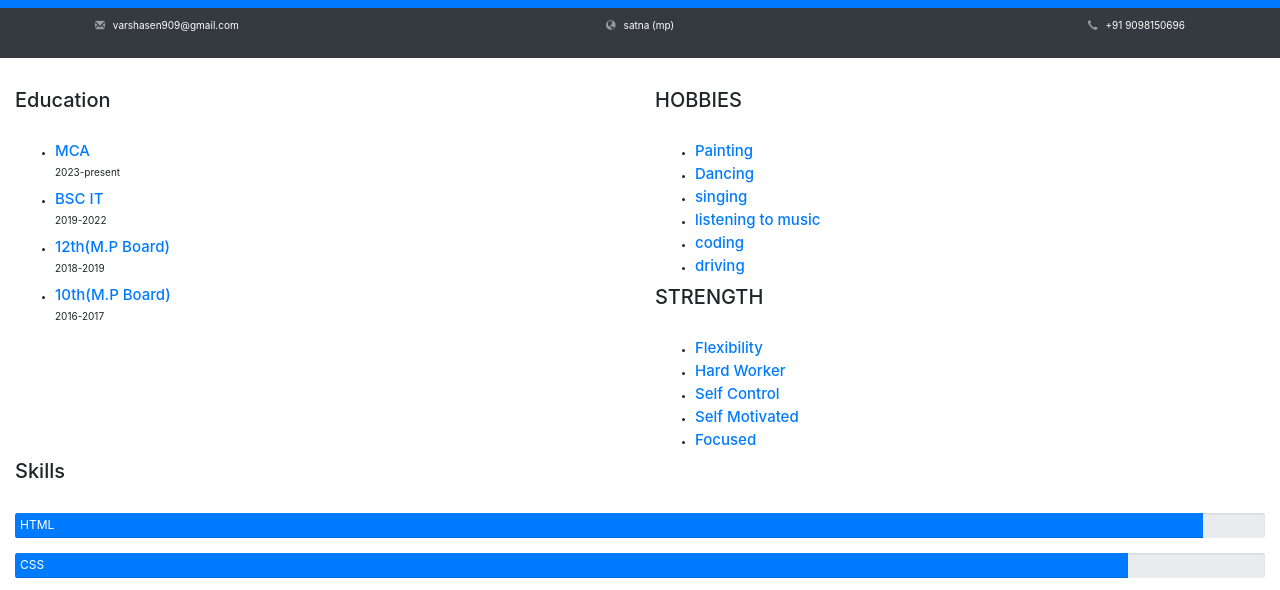
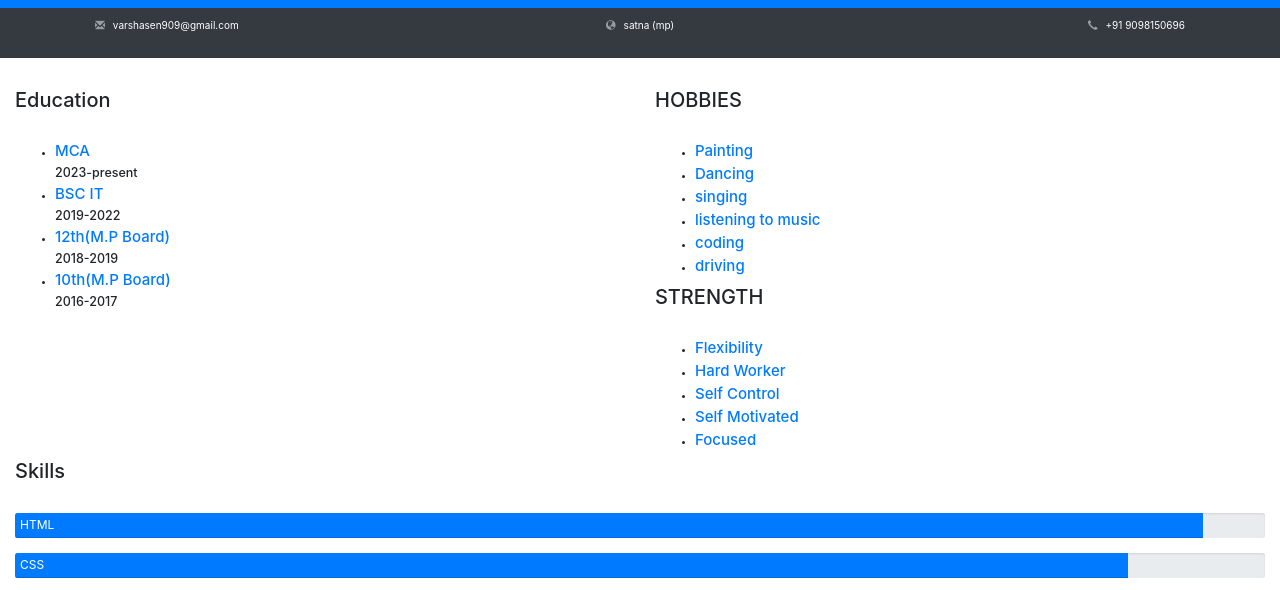
Before and after one commit to varsha08-06-2001/Resume, a plain HTML site: page index.html in a window 1280 px wide. Shown: the part 202-792 px from the top of the page. Drawn offline with nearby package versions, Linux system fonts and the light colour scheme.

Commit message:
Update index.html

```diff
--- a/index.html
+++ b/index.html
@@ -64,19 +64,19 @@
             <ul>
                <li>
                 <h4 class="text-primary">MCA</h4>
-                <p>2023-present</p>
+                <h5>2023-present</h5>
                </li>
              <li>
                 <h4 class="text-primary">BSC IT</h4>
-                <p>2019-2022</p>
+                <h5>2019-2022</h5>
               </li>
                <li>
                 <h4 class="text-primary">12th(M.P Board)</h4>
-                <p>2018-2019</p>
+                <h5>2018-2019</h5>
               </li>
               <li>
                 <h4 class="text-primary">10th(M.P Board)</h4>
-                <p>2016-2017</p>
+                <h5>2016-2017</h5>
               </li>
             </ul>
             </div>
```
